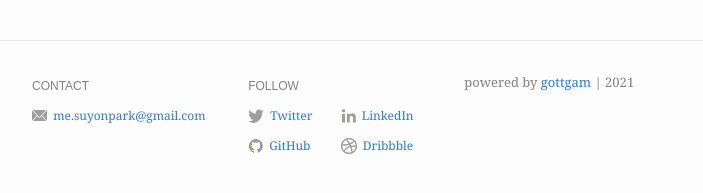
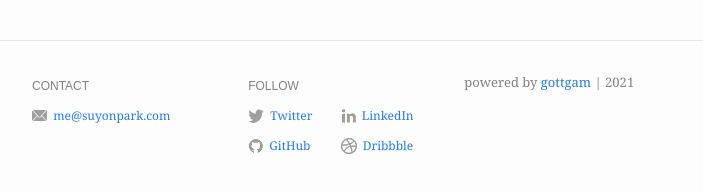
Before and after one commit to gottgam/gottgam.github.io, a Jekyll site: the page built from index.md, in a window 1280 px wide. Shown: the part 594-787 px from the top of the page, without its empty margins (288-991 px from the left). Built offline with Jekyll 4.4.1, drawn with Linux system fonts in a browser that asks for light colours.

Commit message:
Update _config.yml

```diff
--- a/_config.yml
+++ b/_config.yml
@@ -19,8 +19,8 @@ footer:
   show_powered_by: true
   contact:
     - name: Email
-      value: me.suyonpark@gmail.com
-      link: mailto:me.suyonpark@gmail.com
+      value: me@suyonpark.com
+      link: mailto:ne@suyonpark.com
     # - name: WeChat
       # value: YourWeChatUsername
       # link: "#"
@@ -31,7 +31,7 @@ footer:
     # - name: Facebook
       # link: http://facebook.com/YourFacebookUsername
     - name: LinkedIn
-      link: http://linkedin.com/in/suyeonparkbb8
+      link: http://linkedin.com/in/suyonpark
     - name: GitHub
       link: http://github.com/suyonpark
     - name: Dribbble
@@ -41,6 +41,7 @@ footer:
 
 # Build settings
 markdown: kramdown
+highlighter: rouge
 sass:
     style: :compressed
 plugins:
```
